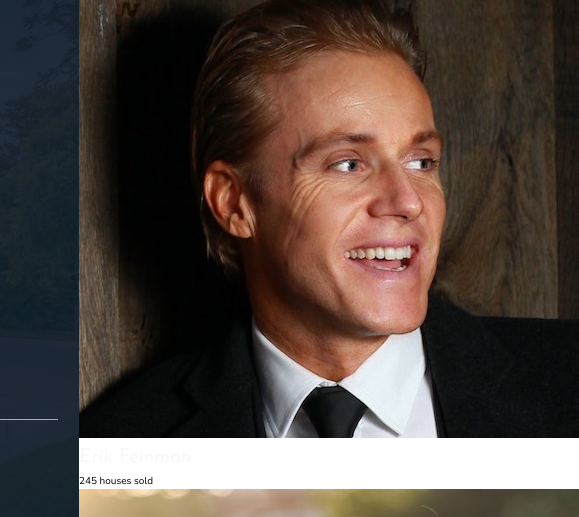
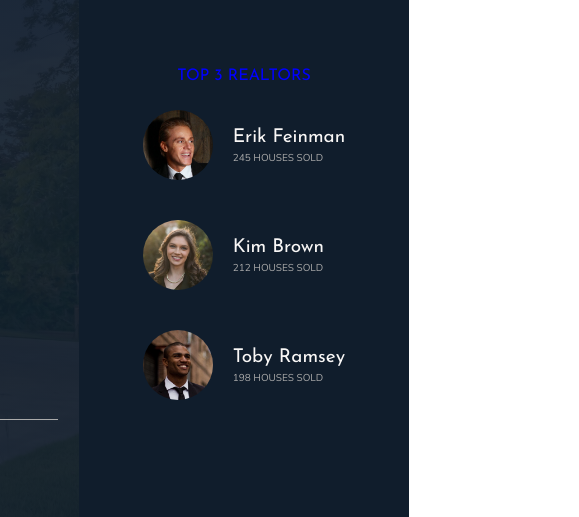
Before and after one commit to juliasj/awayfy, a website: page index.html in a window 1280 px wide. Shown: the part 88-605 px from the top of the page, 871-1450 px from the left, 579 px wide, since content can reach past the window. Drawn offline with nearby package versions, Linux system fonts and the light colour scheme.

Commit message:
Add Top styles

```diff
--- a/sass/_realtors.scss
+++ b/sass/_realtors.scss
@@ -1,4 +1,32 @@
 .realtors {
     grid-column: col-start 7 / full-end;
 
+    background-color: $color-secondary;
+    padding: 3rem;
+
+    display: grid;
+    grid-row-gap: 2rem;
+    align-content: center;
+    justify-content: center;
+    justify-items: center;
+
+    &__list {
+        display: grid;
+        grid-template-columns: min-content max-content;
+        grid-column-gap: 2rem;
+        grid-row-gap: 5vh;
+        align-items: center;
+    }
+
+    &__img {
+        display: block;
+        width: 7rem;
+        border-radius: 50%;
+    }
+
+    &__sold {
+        text-transform: uppercase;
+        color: $color-gray-light-2;
+        margin-top: -3px;
+    }
 }
```
Also changed, not shown: css/style.css.
